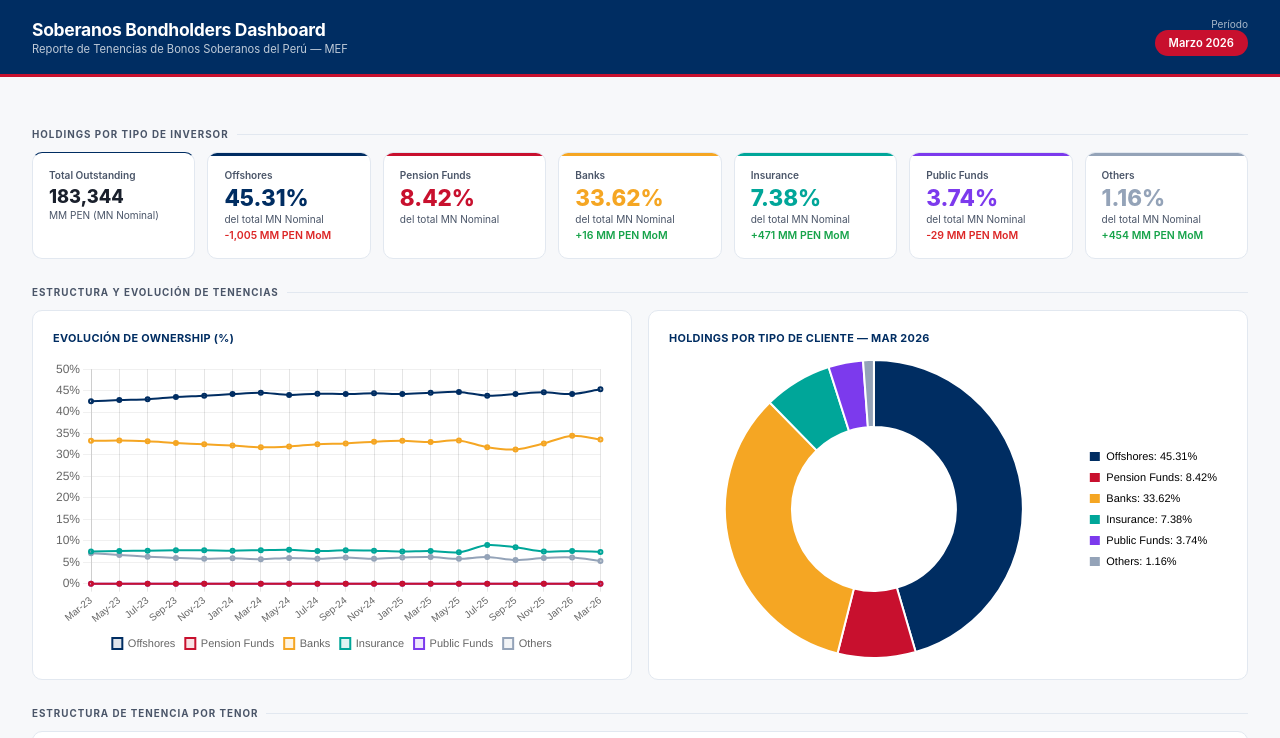
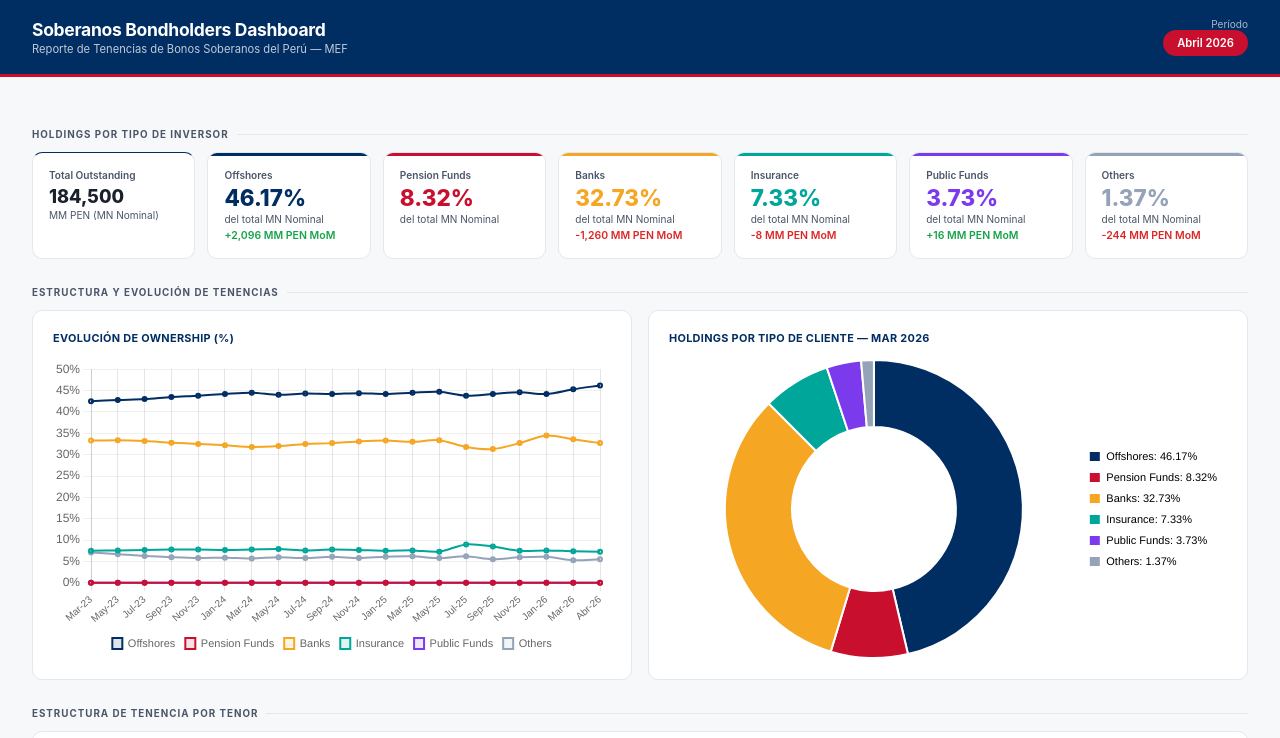
Before and after one commit to cconstantinis/dashboard_soberanos, a plain HTML site: page index.html in a window 1280 px wide. Shown: the top 738 px of the page. Drawn offline with nearby package versions, Linux system fonts and the light colour scheme.

Commit message:
Add files via upload

```diff
--- a/index.html
+++ b/index.html
@@ -371,57 +371,65 @@
 // ──────────────────────────────────────────────
 const EMBEDDED_DATA = {
   "meta": {
-    "periodo": "Marzo 2026",
-    "fecha_reporte": "2026-03-31",
+    "periodo": "Abril 2026",
+    "fecha_reporte": "2026-04-30",
     "fuente": "Ministerio de Economía y Finanzas del Perú (MEF)",
-    "url_fuente": "https://www.mef.gob.pe/contenidos/deuda_publ/mercado/tenencia_bono_310326.pdf",
-    "total_nominal_mn": 183344
+    "url_fuente": "https://www.mef.gob.pe/contenidos/deuda_publ/mercado/tenencia_bono_300426.pdf",
+    "total_nominal_mn": 184500
   },
   "tenencias_por_tipo": {
-    "Offshores": 45.31, "Pension Funds": 8.42, "Banks": 33.62,
-    "Insurance": 7.38, "Public Funds": 3.74, "Others": 1.16
+    "Offshores": 46.17, "Pension Funds": 8.32, "Banks": 32.73,
+    "Insurance": 7.33, "Public Funds": 3.73, "Others": 1.37
   },
+  // ── Outstanding por bono (MM PEN, calculado: % × stock total del bono / 1000)
+  // Stock por bono en unidades desde el PDF de Abril 2026:
+  // SOB26=1,445,972 | SOB28=2,803,921 | SOB29E=8,024,827 | SOB31=14,560,480
+  // SOB32=22,072,320 | SOB33=24,198,607 | SOB34=24,259,300 | SOB35=23,727,365
+  // SOB37=23,287,301 | SOB39=18,669,899 | SOB40=12,836,174 | SOB42=5,040,344 | SOB55=3,542,089
+  // Total MN Nominal = 184,500,018 unidades
   "outstanding_por_bono": [
-    { "bono": "SOB26", "Offshores": 103,   "PFs": 0,     "Banks": 915,   "Insurance": 85,   "Public Funds": 84,   "Others": 258, "TOTAL": 1446  },
-    { "bono": "SOB28", "Offshores": 520,   "PFs": 0,     "Banks": 2057,  "Insurance": 61,   "Public Funds": 26,   "Others": 140, "TOTAL": 2804  },
-    { "bono": "SOB29", "Offshores": 1318,  "PFs": 22,    "Banks": 6151,  "Insurance": 171,  "Public Funds": 112,  "Others": 251, "TOTAL": 8025  },
-    { "bono": "SOB31", "Offshores": 7544,  "PFs": 396,   "Banks": 5642,  "Insurance": 256,  "Public Funds": 367,  "Others": 355, "TOTAL": 14560 },
-    { "bono": "SOB32", "Offshores": 14166, "PFs": 150,   "Banks": 6937,  "Insurance": 249,  "Public Funds": 311,  "Others": 258, "TOTAL": 22072 },
-    { "bono": "SOB33", "Offshores": 13362, "PFs": 1624,  "Banks": 8745,  "Insurance": 138,  "Public Funds": 172,  "Others": 157, "TOTAL": 24199 },
-    { "bono": "SOB34", "Offshores": 10376, "PFs": 4250,  "Banks": 8083,  "Insurance": 267,  "Public Funds": 818,  "Others": 466, "TOTAL": 24259 },
-    { "bono": "SOB35", "Offshores": 11115, "PFs": 1943,  "Banks": 9226,  "Insurance": 379,  "Public Funds": 157,  "Others": 308, "TOTAL": 23127 },
-    { "bono": "SOB37", "Offshores": 8298,  "PFs": 3894,  "Banks": 5850,  "Insurance": 2361, "Public Funds": 2209, "Others": 375, "TOTAL": 22987 },
-    { "bono": "SOB39", "Offshores": 9608,  "PFs": 1564,  "Banks": 5284,  "Insurance": 1404, "Public Funds": 441,  "Others": 144, "TOTAL": 18445 },
-    { "bono": "SOB40", "Offshores": 5894,  "PFs": 952,   "Banks": 1816,  "Insurance": 3245, "Public Funds": 846,  "Others": 82,  "TOTAL": 12836 },
-    { "bono": "SOB42", "Offshores": 500,   "PFs": 247,   "Banks": 672,   "Insurance": 2327, "Public Funds": 1282, "Others": 12,  "TOTAL": 5040  },
-    { "bono": "SOB55", "Offshores": 252,   "PFs": 399,   "Banks": 266,   "Insurance": 2585, "Public Funds": 31,   "Others": 10,  "TOTAL": 3542  }
+    { "bono": "SOB26", "Offshores": 101,   "PFs": 0,    "Banks": 917,   "Insurance": 85,   "Public Funds": 84,   "Others": 256, "TOTAL": 1446  },
+    { "bono": "SOB28", "Offshores": 467,   "PFs": 0,    "Banks": 2093,  "Insurance": 61,   "Public Funds": 26,   "Others": 155, "TOTAL": 2804  },
+    { "bono": "SOB29", "Offshores": 1113,  "PFs": 22,   "Banks": 6099,  "Insurance": 171,  "Public Funds": 114,  "Others": 450, "TOTAL": 8025  },
+    { "bono": "SOB31", "Offshores": 7462,  "PFs": 324,  "Banks": 5679,  "Insurance": 265,  "Public Funds": 367,  "Others": 444, "TOTAL": 14560 },
+    { "bono": "SOB32", "Offshores": 13780, "PFs": 250,  "Banks": 7226,  "Insurance": 230,  "Public Funds": 316,  "Others": 237, "TOTAL": 22072 },
+    { "bono": "SOB33", "Offshores": 13313, "PFs": 1961, "Banks": 8424,  "Insurance": 135,  "Public Funds": 177,  "Others": 90,  "TOTAL": 24199 },
+    { "bono": "SOB34", "Offshores": 10796, "PFs": 4356, "Banks": 7676,  "Insurance": 201,  "Public Funds": 820,  "Others": 327, "TOTAL": 24259 },
+    { "bono": "SOB35", "Offshores": 11977, "PFs": 1917, "Banks": 9099,  "Insurance": 358,  "Public Funds": 149,  "Others": 64,  "TOTAL": 23727 },
+    { "bono": "SOB37", "Offshores": 9089,  "PFs": 2926, "Banks": 6325,  "Insurance": 2370, "Public Funds": 2201, "Others": 261, "TOTAL": 23287 },
+    { "bono": "SOB39", "Offshores": 10641, "PFs": 2167, "Banks": 3820,  "Insurance": 1364, "Public Funds": 459,  "Others": 198, "TOTAL": 18670 },
+    { "bono": "SOB40", "Offshores": 5661,  "PFs": 777,  "Banks": 2067,  "Insurance": 3392, "Public Funds": 846,  "Others": 68,  "TOTAL": 12836 },
+    { "bono": "SOB42", "Offshores": 500,   "PFs": 247,  "Banks": 695,   "Insurance": 2303, "Public Funds": 1282, "Others": 12,  "TOTAL": 5040  },
+    { "bono": "SOB55", "Offshores": 252,   "PFs": 399,  "Banks": 264,   "Insurance": 2585, "Public Funds": 31,   "Others": 10,  "TOTAL": 3542  }
   ],
+  // ── Cambios MoM (Abril vs Marzo), calculados por diferencia de outstanding
   "cambios_mom": {
-    "nota": "Cambios en MM PEN MoM",
-    "nota2": "Banks y PFs afectados por REPOs cerrados durante Marzo entre PFs y Banco Central",
+    "nota": "Cambios en MM PEN MoM (Abril 2026 vs Marzo 2026)",
+    "nota2": "Calculado a partir de datos MEF. No incluye ajuste por REPOs.",
     "por_inversor": {
-      "Offshores":    { "26s": 0,   "28s": 17,  "29s": -82,  "31s": -147, "32s": -64,  "33s": -380, "34s": -115, "35s": 0,    "37s": 95,   "39s": -265, "40s": 201,   "42s": 0,   "55s": -1,  "Total": -1005 },
-      "PFs":          { "26s": 0,   "28s": 0,   "29s": 0,    "31s": -132, "32s": 0,    "33s": -14,  "34s": 578,  "35s": -401, "37s": 1184, "39s": -66,  "40s": -398,  "42s": 0,   "55s": 0,   "Total": 751   },
-      "Banks":        { "26s": -28, "28s": 83,  "29s": -5,   "31s": 273,  "32s": 60,   "33s": 532,  "34s": -574, "35s": 658,  "37s": 4,    "39s": 314,  "40s": -1056, "42s": 0,   "55s": -4,  "Total": 16    },
-      "Insurance":    { "26s": 0,   "28s": -9,  "29s": -1,   "31s": -2,   "32s": 60,   "33s": -109, "34s": 10,   "35s": 4,    "37s": -3,   "39s": 130,  "40s": 369,   "42s": -49, "55s": 50,  "Total": 471   },
-      "Public Funds": { "26s": 0,   "28s": 0,   "29s": -9,   "31s": -12,  "32s": 0,    "33s": -20,  "34s": -10,  "35s": -264, "37s": -1,   "39s": -3,   "40s": 5,     "42s": 0,   "55s": 0,   "Total": -29   },
-      "Others":       { "26s": 0,   "28s": 11,  "29s": 14,   "31s": -1,   "32s": 22,   "33s": 29,   "34s": 19,   "35s": -3,   "37s": -401, "39s": -24,  "40s": -10,   "42s": 3,   "55s": 17,  "Total": 454   }
+      "Offshores":    { "26s": -2,  "28s": -53, "29s": -205, "31s": -82,  "32s": -386, "33s": -49,  "34s": 420,  "35s": 862,  "37s": 791,  "39s": 1033, "40s": -233, "42s": 0,   "55s": 0,   "Total": 2096  },
+      "PFs":          { "26s": 0,   "28s": 0,   "29s": 0,    "31s": -72,  "32s": 100,  "33s": 337,  "34s": 106,  "35s": -26,  "37s": -968, "39s": 603,  "40s": -175, "42s": 0,   "55s": 0,   "Total": -95   },
+      "Banks":        { "26s": 2,   "28s": 36,  "29s": -52,  "31s": 37,   "32s": 289,  "33s": -321, "34s": -407, "35s": -127, "37s": 475,  "39s": -1464,"40s": 251,  "42s": 23,  "55s": -2,  "Total": -1260 },
+      "Insurance":    { "26s": 0,   "28s": 0,   "29s": 0,    "31s": 9,    "32s": -19,  "33s": -3,   "34s": -66,  "35s": -21,  "37s": 9,    "39s": -40,  "40s": 147,  "42s": -24, "55s": 0,   "Total": -8    },
+      "Public Funds": { "26s": 0,   "28s": 0,   "29s": 2,    "31s": 0,    "32s": 5,    "33s": 5,    "34s": 2,    "35s": -8,   "37s": -8,   "39s": 18,   "40s": 0,    "42s": 0,   "55s": 0,   "Total": 16    },
+      "Others":       { "26s": -2,  "28s": 15,  "29s": 199,  "31s": 89,   "32s": -21,  "33s": -67,  "34s": -139, "35s": -244, "37s": -114, "39s": 54,   "40s": -14,  "42s": 0,   "55s": 0,   "Total": -244  }
     }
   },
+  // ── Ownership % por tenor (calculado desde % del PDF de Abril)
   "ownership_pct_por_tenor": {
     "26s": { "Offshores": 7,  "PFs": 0,  "Banks": 63, "Insurance": 6,  "Public Funds": 6,  "Others": 18 },
-    "28s": { "Offshores": 19, "PFs": 0,  "Banks": 73, "Insurance": 2,  "Public Funds": 1,  "Others": 5  },
-    "29s": { "Offshores": 16, "PFs": 0,  "Banks": 77, "Insurance": 2,  "Public Funds": 1,  "Others": 3  },
-    "31s": { "Offshores": 52, "PFs": 3,  "Banks": 39, "Insurance": 2,  "Public Funds": 3,  "Others": 2  },
-    "32s": { "Offshores": 64, "PFs": 1,  "Banks": 31, "Insurance": 1,  "Public Funds": 1,  "Others": 2  },
-    "33s": { "Offshores": 55, "PFs": 7,  "Banks": 36, "Insurance": 1,  "Public Funds": 1,  "Others": 1  },
-    "34s": { "Offshores": 43, "PFs": 18, "Banks": 33, "Insurance": 1,  "Public Funds": 3,  "Others": 2  },
-    "35s": { "Offshores": 48, "PFs": 8,  "Banks": 40, "Insurance": 2,  "Public Funds": 1,  "Others": 1  },
-    "37s": { "Offshores": 36, "PFs": 17, "Banks": 25, "Insurance": 10, "Public Funds": 10, "Others": 2  },
-    "39s": { "Offshores": 52, "PFs": 8,  "Banks": 29, "Insurance": 8,  "Public Funds": 2,  "Others": 1  },
-    "40s": { "Offshores": 46, "PFs": 7,  "Banks": 14, "Insurance": 25, "Public Funds": 7,  "Others": 1  },
-    "42s": { "Offshores": 10, "PFs": 5,  "Banks": 13, "Insurance": 46, "Public Funds": 25, "Others": 1  },
-    "55s": { "Offshores": 7,  "PFs": 11, "Banks": 8,  "Insurance": 73, "Public Funds": 1,  "Others": 0  }
+    "28s": { "Offshores": 17, "PFs": 0,  "Banks": 75, "Insurance": 2,  "Public Funds": 1,  "Others": 6  },
+    "29s": { "Offshores": 14, "PFs": 0,  "Banks": 76, "Insurance": 2,  "Public Funds": 1,  "Others": 6  },
+    "31s": { "Offshores": 51, "PFs": 2,  "Banks": 39, "Insurance": 2,  "Public Funds": 3,  "Others": 3  },
+    "32s": { "Offshores": 62, "PFs": 1,  "Banks": 33, "Insurance": 1,  "Public Funds": 1,  "Others": 1  },
+    "33s": { "Offshores": 55, "PFs": 8,  "Banks": 34, "Insurance": 1,  "Public Funds": 1,  "Others": 0  },
+    "34s": { "Offshores": 45, "PFs": 18, "Banks": 32, "Insurance": 1,  "Public Funds": 3,  "Others": 1  },
+    "35s": { "Offshores": 50, "PFs": 8,  "Banks": 38, "Insurance": 2,  "Public Funds": 1,  "Others": 0  },
+    "37s": { "Offshores": 39, "PFs": 13, "Banks": 27, "Insurance": 10, "Public Funds": 9,  "Others": 1  },
+    "39s": { "Offshores": 57, "PFs": 12, "Banks": 20, "Insurance": 7,  "Public Funds": 2,  "Others": 1  },
+    "40s": { "Offshores": 44, "PFs": 6,  "Banks": 16, "Insurance": 26, "Public Funds": 7,  "Others": 1  },
+    "42s": { "Offshores": 10, "PFs": 5,  "Banks": 14, "Insurance": 46, "Public Funds": 25, "Others": 0  },
+    "55s": { "Offshores": 7,  "PFs": 11, "Banks": 7,  "Insurance": 73, "Public Funds": 1,  "Others": 0  }
   },
   "evolucion_ownership": [
     { "fecha": "Mar-23", "Offshores": 42.5, "PFs": 9.6,  "Banks": 33.3, "Insurance": 7.5, "Others": 7.1 },
@@ -442,14 +450,15 @@ const EMBEDDED_DATA = {
     { "fecha": "Sep-25", "Offshores": 44.2, "PFs": 10.5, "Banks": 31.3, "Insurance": 8.5, "Others": 5.5 },
     { "fecha": "Nov-25", "Offshores": 44.6, "PFs": 9.2,  "Banks": 32.7, "Insurance": 7.5, "Others": 6.0 },
     { "fecha": "Jan-26", "Offshores": 44.2, "PFs": 7.6,  "Banks": 34.5, "Insurance": 7.6, "Others": 6.1 },
-    { "fecha": "Mar-26", "Offshores": 45.3, "PFs": 8.4,  "Banks": 33.6, "Insurance": 7.4, "Others": 5.3 }
+    { "fecha": "Mar-26", "Offshores": 45.3, "PFs": 8.4,  "Banks": 33.6, "Insurance": 7.4, "Others": 5.3 },
+    { "fecha": "Abr-26", "Offshores": 46.2, "PFs": 8.3,  "Banks": 32.7, "Insurance": 7.3, "Others": 5.5 }
   ],
   "dv01_mom": {
-    "nota": "Movimientos DV01 MoM en K DV01",
-    "Offshores":  { "26s": -1, "28s": 0,  "29s": -3,  "31s": -10, "32s": -6,  "33s": -28, "34s": -10, "35s": 0,   "37s": 10,  "39s": -36, "40s": 24,   "42s": 0,  "55s": 0  },
-    "PFs":        { "26s": 0,  "28s": 0,  "29s": 0,   "31s": -9,  "32s": 0,   "33s": -1,  "34s": 51,  "35s": -34, "37s": 126, "39s": -9,  "40s": -47,  "42s": 0,  "55s": 0  },
-    "Banks":      { "26s": -1, "28s": 2,  "29s": 0,   "31s": 19,  "32s": 5,   "33s": 39,  "34s": -49, "35s": 56,  "37s": 0,   "39s": 43,  "40s": -123, "42s": 0,  "55s": -1 },
-    "Insurance":  { "26s": 0,  "28s": 0,  "29s": 0,   "31s": 0,   "32s": 5,   "33s": -8,  "34s": 1,   "35s": 0,   "37s": 0,   "39s": 18,  "40s": 44,   "42s": -6, "55s": 13 }
+    "nota": "Movimientos DV01 MoM en K DV01 (estimados — pendiente calibración con yields reales)",
+    "Offshores":  { "26s": 0,  "28s": -1, "29s": -8,  "31s": -6,  "32s": -33, "33s": -4,  "34s": 36,  "35s": 73,  "37s": 84,  "39s": 140, "40s": -28, "42s": 0,   "55s": 0  },
+    "PFs":        { "26s": 0,  "28s": 0,  "29s": 0,   "31s": -5,  "32s": 9,   "33s": 29,  "34s": 9,   "35s": -2,  "37s": -103,"39s": 82,  "40s": -21, "42s": 0,   "55s": 0  },
+    "Banks":      { "26s": 0,  "28s": 1,  "29s": -2,  "31s": 3,   "32s": 25,  "33s": -27, "34s": -35, "35s": -11, "37s": 51,  "39s": -199,"40s": 30,  "42s": 3,   "55s": 0  },
+    "Insurance":  { "26s": 0,  "28s": 0,  "29s": 0,   "31s": 1,   "32s": -2,  "33s": 0,   "34s": -6,  "35s": -2,  "37s": 1,   "39s": -5,  "40s": 18,  "42s": -3,  "55s": 0  }
   }
 };
 
```
